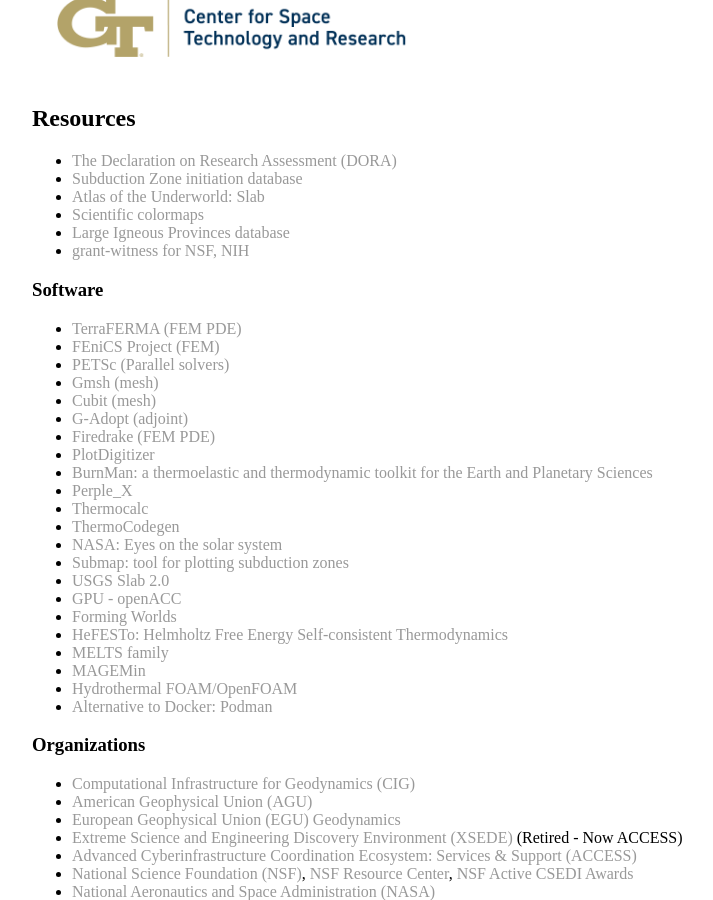
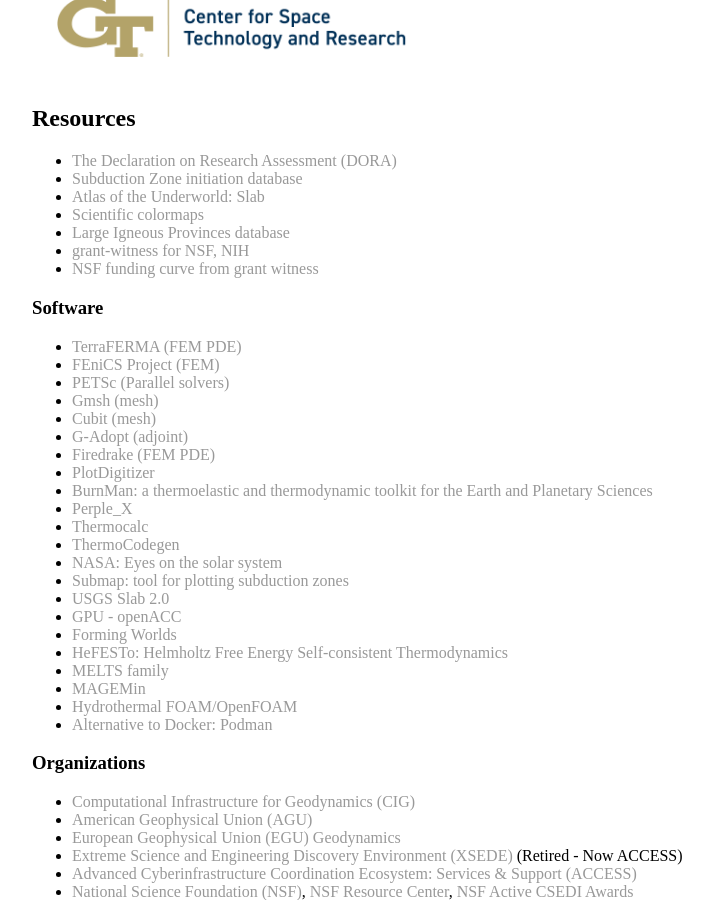
Before and after one commit to joycesim/joycesim.github.io, a Jekyll site: the page built from research/index.md, in a window 1280 px wide and 900 px high, scrolled down 6875 px. Shown: the whole window, without its empty margins (224-937 px from the left). Built offline with Jekyll 4.4.1, drawn with Linux system fonts in a browser that asks for light colours.

Commit message:
Add NSF funding curve link to index
Added NSF funding curve link to the resources section.

```diff
--- a/research/index.md
+++ b/research/index.md
@@ -114,6 +114,7 @@
 * [Scientific colormaps](https://www.fabiocrameri.ch/colourmaps/)
 * [Large Igneous Provinces database](http://www.largeigneousprovinces.org/)
 * [grant-witness for NSF, NIH](https://grant-witness.us/funding_curves_nsf.html)
+* [NSF funding curve from grant witness](https://grant-witness.us/funding_curves_nsf.html)
 
 ### Software
 * [TerraFERMA (FEM PDE)](http://terraferma.github.io/)
```
